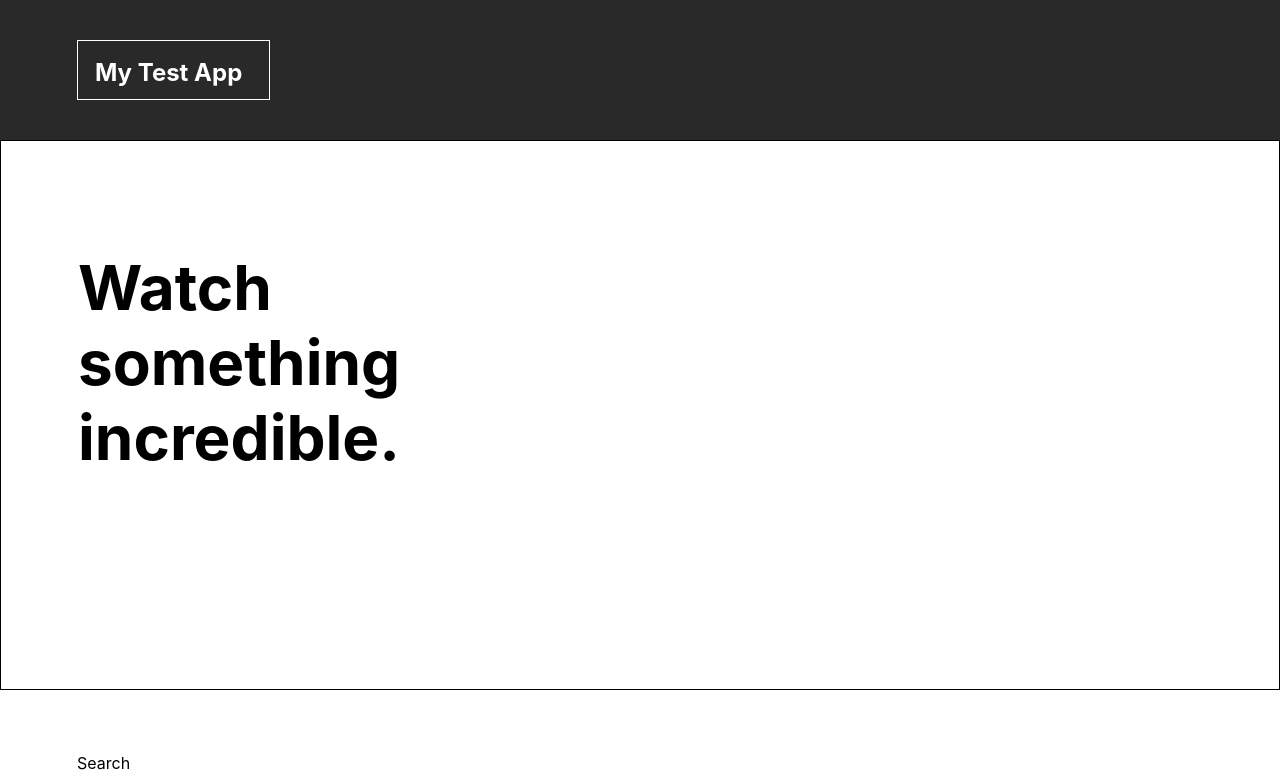
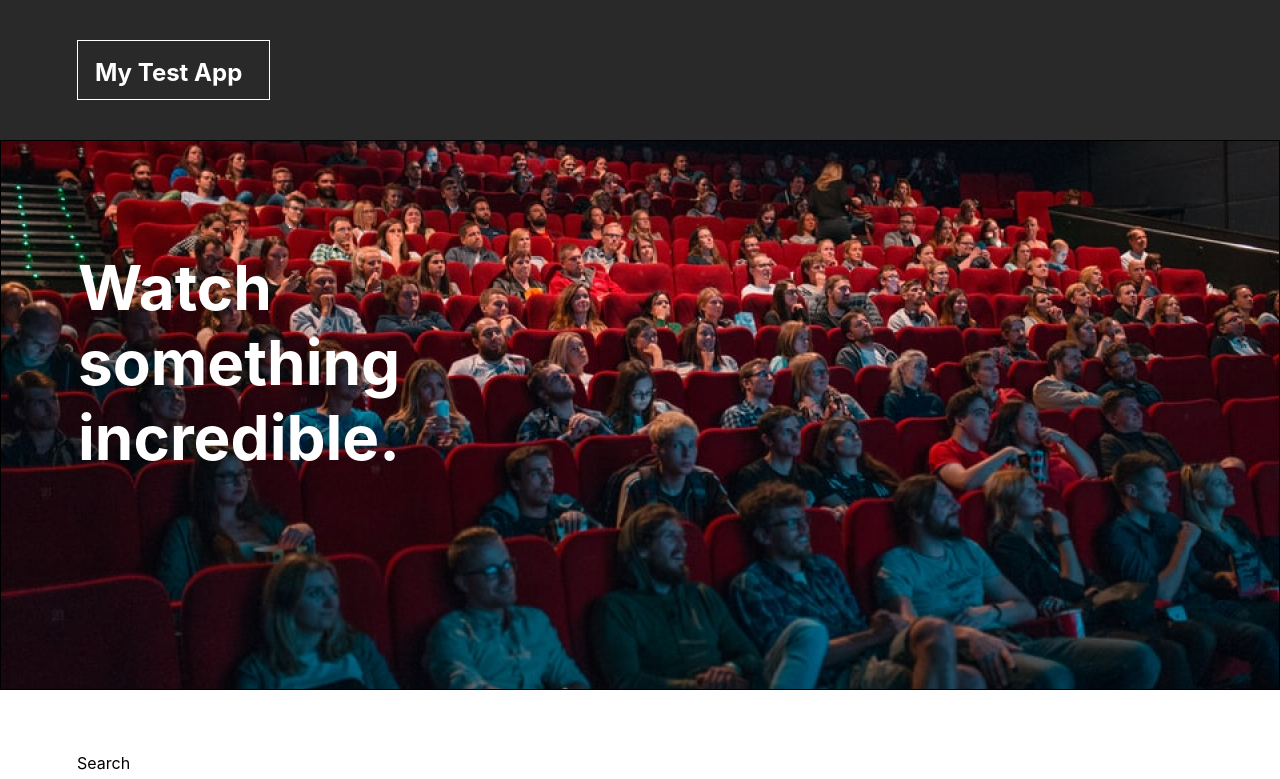
Before and after one commit to akindunjoyetolulope/moviesearch, a React (Create React App) app: page / in a window 1280 px wide. Shown: the top 779 px of the page. Built offline with nearby package versions, Linux system fonts and the light colour scheme; no server answers.

Commit message:
second commit

```diff
--- a/package.json
+++ b/package.json
@@ -13,6 +13,7 @@
     "@types/react": "^18.0.0",
     "@types/react-dom": "^18.0.0",
     "dayjs": "^1.11.7",
+    "file-loader": "^6.2.0",
     "react": "^18.2.0",
     "react-dom": "^18.2.0",
     "react-scripts": "5.0.1",
--- /dev/null
+++ b/src/assets/index.d.ts
@@ -0,0 +1,2 @@
+declare module "*.jpg";
+declare module "*.png";
--- a/src/components/header.tsx
+++ b/src/components/header.tsx
@@ -1,6 +1,6 @@
 import React from "react";
 import styled from "@emotion/styled";
-// import bg from "../assets/bg.png";
+import bg from "../assets/bg.png";
 
 const Header = () => {
   return (
@@ -36,7 +36,7 @@ const NavBar = styled.div`
 const HeaderEl = styled.div`
   height: 550px;
   padding: 109px 0px 159px 77px;
-  /* background: url("../images/bg.png") no-repeat; */
+  background: url(${bg}) no-repeat;
   border: 1px solid black;
 
   div {
@@ -45,6 +45,7 @@ const HeaderEl = styled.div`
     /* border: 1px solid red; */
 
     h1 {
+      color: white;
       font-size: 62px;
     }
   }
--- /dev/null
+++ b/src/global.d.ts
@@ -0,0 +1,2 @@
+declare module "*.jpg";
+declare module "*.png";
```
Also changed, not shown: 1 other file (tests, documents, lock files or other folders).
